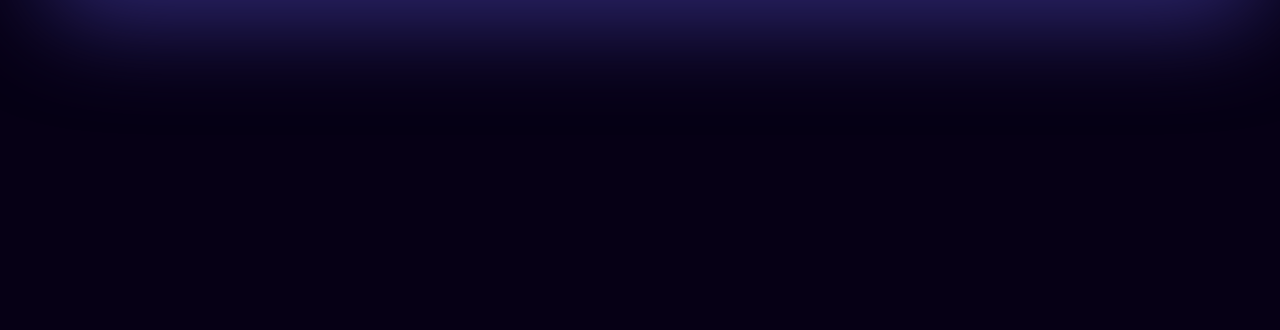
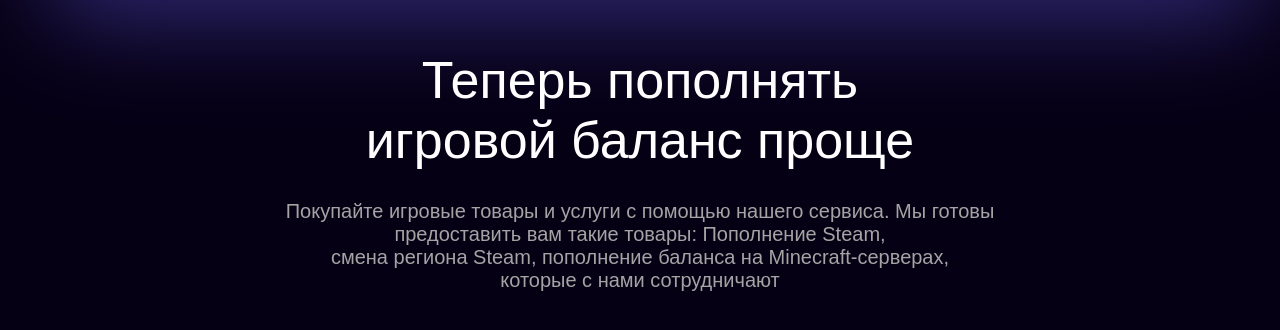
Before and after one commit to Grecha-code/MotherGabenSite, a Flask app: page / in a window 1280 px wide. Shown: the part 137-467 px from the top of the page. Run offline with Flask 3, Linux system fonts and the light colour scheme; some web fonts are replaced.

Commit message:
home.html

```diff
--- a/Мать Габена Сайт/templates/home.html
+++ b/Мать Габена Сайт/templates/home.html
@@ -1,9 +1,19 @@
 {% extends 'base.html' %}
 
 {% block title %}
-Главная страница
+Удобный и выгодный маркетплейс игровых товаров
 {% endblock %}
 
-{% block header %}
-<h1>Главная</h1>
+{% block div%}
+<h1 class="head-description">
+    Теперь пополнять <br>игровой баланс проще
+</h1>
+<h4 class="description">
+    Покупайте игровые товары и услуги с помощью нашего сервиса. Мы готовы
+    <br>предоставить вам такие товары: Пополнение Steam,
+    <br>смена региона Steam, пополнение
+    баланса на Minecraft-серверах,
+    <br>которые с
+    нами сотрудничают
+</h4>
 {% endblock %}
```
